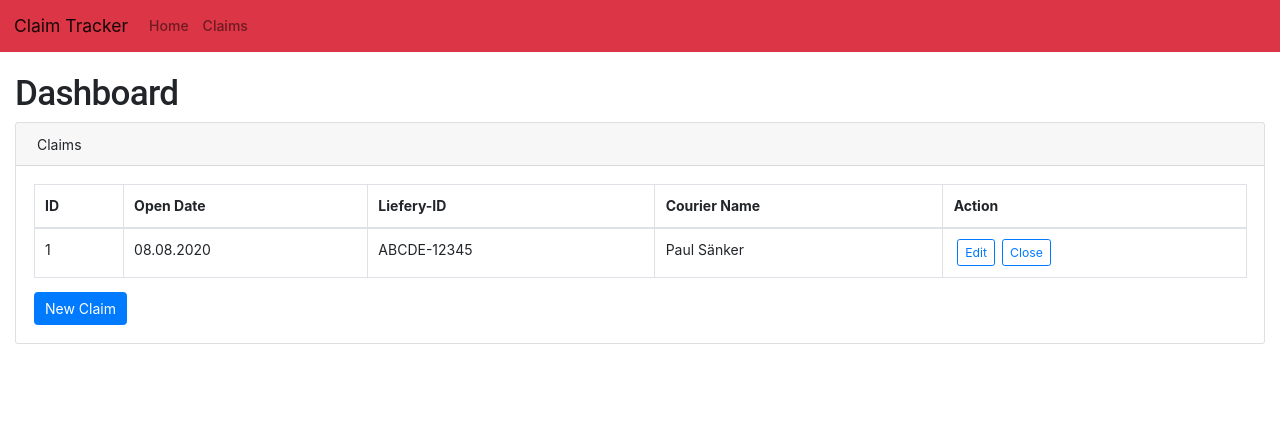
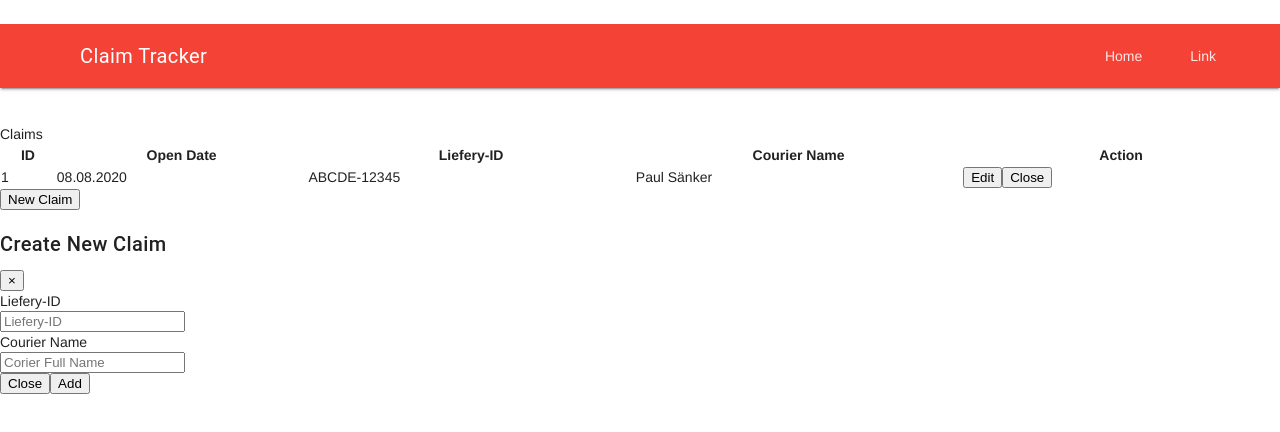
Before and after one commit to LambertSchulze/Liefery-Claim-Tracker, a React (Create React App) app: page / in a window 1280 px wide. Shown: the top 432 px of the page. Built offline with nearby package versions, Linux system fonts and the light colour scheme.

Commit message:
converted Navigation to mdl

```diff
--- a/src/components/Navbar.js
+++ b/src/components/Navbar.js
@@ -2,20 +2,23 @@ import React from 'react'
 import { Link } from 'react-router-dom'
 
 export const Navbar = () => (
-    <nav className="navbar navbar-light bg-danger navbar-expand-sm">
-        <span className="navbar-brand">Claim Tracker</span>
-        <button className="navbar-toggler" type="button" data-toggle="collapse" data-target="#navbarSupportedContent" aria-controls="navbarSupportedContent" aria-expanded="false" aria-label="Toggle navigation">
-            <span className="navbar-toggler-icon"></span>
-        </button>
-        <div className="collapse navbar-collapse" id="navbarSupportedContent">
-            <ul className="navbar-nav mr-auto">
-                <li className="nav-item">
-                    <Link to="/" className="nav-link">Home</Link>
-                </li>
-                <li className="nav-item">
-                    <Link to="/claims" className="nav-link">Claims</Link>
-                </li>
-            </ul>
+    <div className="mdl-layout mdl-js-layout mdl-layout--fixed-header">
+        <header className="mdl-layout__header">
+            <div className="mdl-layout__header-row">
+                <span className="mdl-layout-title">Claim Tracker</span>
+                <div className="mdl-layout-spacer"></div>
+                <nav className="mdl-navigation mdl-layout--large-screen-only">
+                    <Link to="/" className="mdl-navigation__link">Home</Link>
+                    <Link to="/claims" className="mdl-navigation__link">Link</Link>
+                </nav>
+            </div>
+        </header>
+        <div class="mdl-layout__drawer">
+            <span className="mdl-layout-title">Claim Tracker</span>
+                <nav className="mdl-navigation mdl-layout--large-screen-only">
+                    <Link to="/" className="mdl-navigation__link">Home</Link>
+                    <Link to="/claims" className="mdl-navigation__link">Link</Link>
+                </nav>
         </div>
-    </nav>
+    </div>
 )
--- a/src/index.js
+++ b/src/index.js
@@ -5,12 +5,6 @@ import { createStore, applyMiddleware, compose } from 'redux';
 import { Provider } from 'react-redux';
 import thunk from 'redux-thunk';
 import { composeWithDevTools } from 'redux-devtools-extension';
-
-// Assets
-import 'bootstrap/dist/css/bootstrap.min.css';
-import $ from 'jquery';
-import Popper from 'popper.js';
-import 'bootstrap/dist/js/bootstrap.bundle.min';
 
 // Local Imports
 import App from './App';
```
